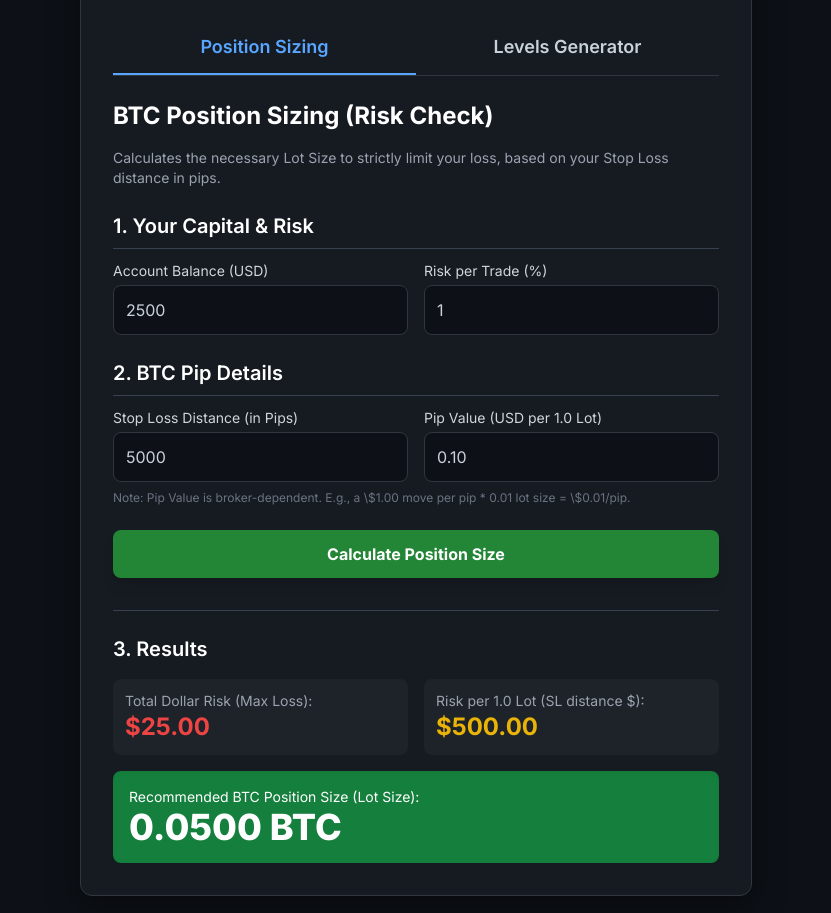
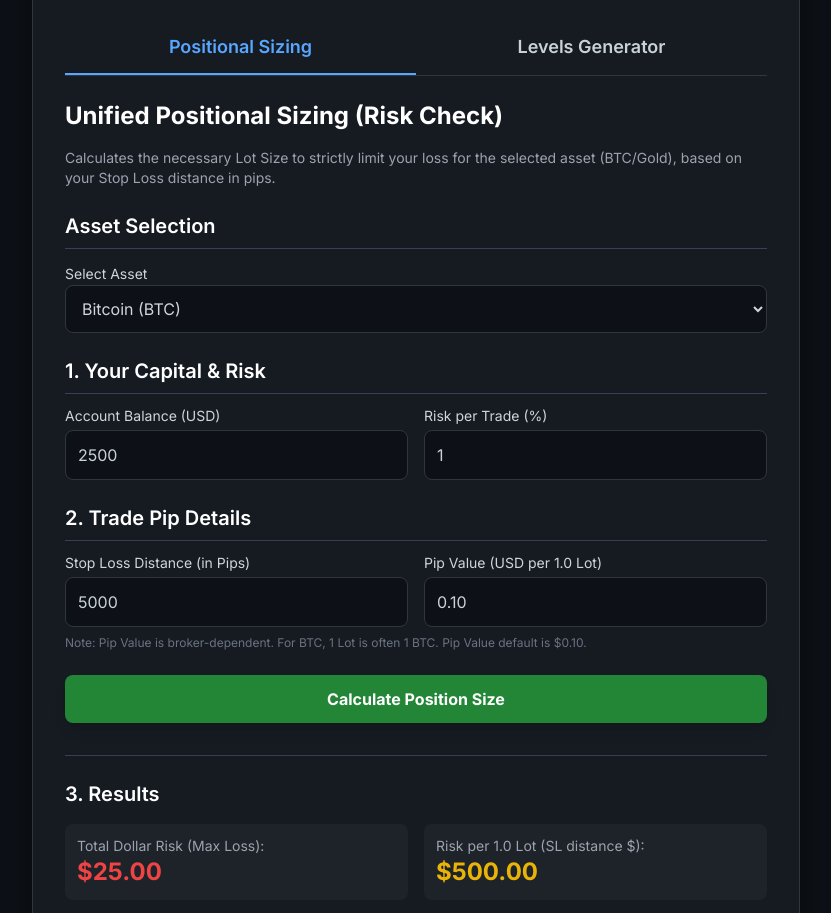
Before and after one commit to YASHBITU/bitcoin, a plain HTML site: page index.html in a window 1280 px wide. Shown: the part 144-1057 px from the top of the page, without its empty margins (224-1055 px from the left). Drawn offline with nearby package versions, Linux system fonts and the light colour scheme.

Commit message:
Update index.html

```diff
--- a/index.html
+++ b/index.html
@@ -9,7 +9,7 @@
     <script src="https://cdn.tailwindcss.com"></script>
     <link href="https://fonts.googleapis.com/css2?family=Inter:wght@400;600;700;800&display=swap" rel="stylesheet">
     <style>
-        /* --- Unified Dark Theme (Based on Lot Calculator) --- */
+        /* --- Unified Dark Theme --- */
         body {
             font-family: 'Inter', sans-serif;
             background-color: #0d1117; /* Dark background */
@@ -20,13 +20,13 @@
             box-shadow: 0 10px 30px rgba(0, 0, 0, 0.5);
             border: 1px solid #30363d;
         }
-        input[type="number"] {
+        input[type="number"], select {
             background-color: #0d1117;
             border: 1px solid #30363d;
             color: #c9d1d9;
             transition: border-color 0.2s;
         }
-        input[type="number"]:focus {
+        input[type="number"]:focus, select:focus {
             border-color: #58a6ff; /* Blue focus ring */
             box-shadow: 0 0 0 3px rgba(88, 166, 255, 0.3);
         }
@@ -68,7 +68,7 @@
 </head>
 <body class="p-4 sm:p-8 flex items-center justify-center min-h-screen">
 
-    <div class="card p-6 sm:p-8 rounded-xl w-full max-w-2xl">
+    <div class="card p-6 sm:p-8 rounded-xl w-full max-w-3xl">
         <header class="text-center mb-6">
             <h1 class="text-4xl font-extrabold text-[#58a6ff] mb-2 tracking-wider">
                 BITOOLS
@@ -80,21 +80,31 @@
 
         <!-- Tab Navigation -->
         <div class="flex border-b border-[#30363d] mb-6">
-            <button id="tab-lot-btn" class="tab-button active flex-1 p-3 text-lg font-semibold rounded-t-lg" onclick="switchTab('lot')">
-                Position Sizing
+            <button id="tab-sizing-btn" class="tab-button active flex-1 p-3 text-lg font-semibold rounded-t-lg" onclick="switchTab('sizing')">
+                Positional Sizing
             </button>
             <button id="tab-level-btn" class="tab-button flex-1 p-3 text-lg font-semibold rounded-t-lg" onclick="switchTab('level')">
                 Levels Generator
             </button>
         </div>
 
-        <!-- --- TOOL 1: POSITION SIZING CALCULATOR --- -->
-        <div id="lot-calculator-tab" class="tab-content">
-            <h2 class="text-2xl font-bold text-white mb-4">BTC Position Sizing (Risk Check)</h2>
-            <p class="text-sm text-gray-400 mb-6">Calculates the necessary Lot Size to strictly limit your loss, based on your Stop Loss distance in pips.</p>
+        <!-- --- TOOL 1: UNIFIED POSITIONAL SIZING CALCULATOR --- -->
+        <div id="sizing-calculator-tab" class="tab-content">
+            <h2 class="text-2xl font-bold text-white mb-4">Unified Positional Sizing (Risk Check)</h2>
+            <p class="text-sm text-gray-400 mb-6">Calculates the necessary Lot Size to strictly limit your loss for the selected asset (BTC/Gold), based on your Stop Loss distance in pips.</p>
 
             <!-- Input Fields Container -->
             <div class="space-y-6 text-gray-300">
+
+                <!-- Asset Selector -->
+                <div>
+                    <h3 class="text-xl font-semibold text-white mb-3 border-b border-gray-700 pb-2">Asset Selection</h3>
+                    <label for="assetSelect" class="text-sm font-medium mb-1">Select Asset</label>
+                    <select id="assetSelect" onchange="updateSizingDefaults()" class="w-full p-3 rounded-lg focus:outline-none">
+                        <option value="btc">Bitcoin (BTC)</option>
+                        <option value="gold">Gold (XAU/USD)</option>
+                    </select>
+                </div>
 
                 <!-- 1. Account Details -->
                 <div>
@@ -113,7 +123,7 @@
 
                 <!-- 2. Trade Details (Pips Method) -->
                 <div>
-                    <h3 class="text-xl font-semibold text-white mb-3 border-b border-gray-700 pb-2">2. BTC Pip Details</h3>
+                    <h3 class="text-xl font-semibold text-white mb-3 border-b border-gray-700 pb-2">2. Trade Pip Details</h3>
                     <div class="grid grid-cols-1 sm:grid-cols-2 gap-4">
                         <div class="flex flex-col">
                             <label for="stopLossPips" class="text-sm font-medium mb-1">Stop Loss Distance (in Pips)</label>
@@ -124,7 +134,7 @@
                             <input type="number" id="pipValue" value="0.10" min="0.000001" step="any" class="p-3 rounded-lg focus:outline-none" required>
                         </div>
                     </div>
-                    <p class="text-xs text-gray-500 mt-2">Note: Pip Value is broker-dependent. E.g., a \$1.00 move per pip * 0.01 lot size = \$0.01/pip.</p>
+                    <p id="pip-note" class="text-xs text-gray-500 mt-2">Note: Pip Value is broker-dependent. For BTC, 1 Lot is often 1 BTC. Pip Value default is \$0.10.</p>
                 </div>
 
                 <button onclick="calculateLotSize()" class="button-primary w-full py-3 mt-4 text-white font-bold rounded-lg shadow-lg hover:shadow-xl transition-all">
@@ -133,7 +143,7 @@
             </div>
 
             <!-- Output Section -->
-            <div id="lot-results" class="mt-8 pt-6 border-t border-gray-700 space-y-4">
+            <div id="sizing-lot-results" class="mt-8 pt-6 border-t border-gray-700 space-y-4">
                 <h2 class="text-xl font-semibold text-white mb-4">3. Results</h2>
 
                 <div class="grid grid-cols-1 sm:grid-cols-2 gap-4">
@@ -148,11 +158,11 @@
                 </div>
 
                 <div class="p-4 bg-green-700 rounded-lg shadow-inner">
-                    <p class="text-sm font-medium text-white">Recommended BTC Position Size (Lot Size):</p>
+                    <p class="text-sm font-medium text-white">Recommended Position Size (Lot Size):</p>
                     <p id="positionSize" class="text-4xl font-extrabold text-white">0.0000 BTC</p>
                 </div>
 
-                <div id="lot-error-message" class="text-red-500 text-center font-medium mt-4 hidden"></div>
+                <div id="sizing-error-message" class="text-red-500 text-center font-medium mt-4 hidden"></div>
             </div>
         </div>
 
@@ -219,14 +229,32 @@
     </div>
 
     <script>
+        /* --- ASSET CONFIGURATION --- */
+        const ASSET_CONFIG = {
+            btc: {
+                pipValue: 0.10,
+                slPips: 5000,
+                unit: 'BTC',
+                note: 'Note: Pip Value is broker-dependent. For BTC, 1 Lot is often 1 BTC. Pip Value default is $0.10.',
+            },
+            gold: {
+                pipValue: 1.00,
+                slPips: 50,
+                unit: 'Lot (100oz)',
+                note: 'Note: For Gold (XAU/USD), 1.0 Lot is typically 100 oz. Pip Value default is $1.00.',
+            }
+        };
+
         /* =========================================================
          * UTILITY FUNCTIONS & TAB LOGIC
          * ========================================================= */
 
         function switchTab(tabId) {
+            // Hide all content and deactivate all buttons
             document.querySelectorAll('.tab-content').forEach(el => el.classList.add('hidden'));
             document.querySelectorAll('.tab-button').forEach(el => el.classList.remove('active'));
 
+            // Activate the selected tab
             const targetContent = document.getElementById(tabId + '-calculator-tab');
             const targetButton = document.getElementById('tab-' + tabId + '-btn');
 
@@ -235,17 +263,31 @@
                 targetButton.classList.add('active');
             }
 
-            // Ensure levels recalculate if switching back to that tab
-            if (tabId === 'level') {
+            // Re-run calculations for the active tab
+            if (tabId === 'sizing') {
+                calculateLotSize();
+            } else if (tabId === 'level') {
                 calculateLevels();
-            } else {
-                calculateLotSize();
             }
         }
 
+        /* --- SIZING TAB: ASSET DEFAULTS MANAGEMENT --- */
+
+        function updateSizingDefaults() {
+            const asset = document.getElementById('assetSelect').value;
+            const config = ASSET_CONFIG[asset];
+
+            // Update inputs with asset-specific defaults
+            document.getElementById('pipValue').value = config.pipValue.toFixed(2);
+            document.getElementById('stopLossPips').value = config.slPips;
+            document.getElementById('pip-note').textContent = config.note;
+
+            // Trigger calculation with new defaults
+            calculateLotSize();
+        }
+
         /* =========================================================
-         * LOT SIZE CALCULATOR LOGIC
-         * (Risk-Only Calculation, based on user's required version)
+         * LOT SIZE CALCULATOR LOGIC (UNIFIED)
          * ========================================================= */
 
         function getValidatedNumber(id) {
@@ -258,23 +300,26 @@
             return value;
         }
 
+        function clearLotError() {
+            document.getElementById('sizing-error-message').classList.add('hidden');
+            document.getElementById('sizing-error-message').textContent = '';
+        }
+
         function displayLotError(message) {
-            const errorElement = document.getElementById('lot-error-message');
+            const errorElement = document.getElementById('sizing-error-message');
             errorElement.textContent = message;
             errorElement.classList.remove('hidden');
             // Clear result fields on error
             document.getElementById('totalRiskAmount').textContent = '$0.00';
             document.getElementById('riskPerUnit').textContent = '$0.00';
-            document.getElementById('positionSize').textContent = '0.0000 BTC';
-        }
-
-        function clearLotError() {
-            document.getElementById('lot-error-message').classList.add('hidden');
-            document.getElementById('lot-error-message').textContent = '';
+            document.getElementById('positionSize').textContent = '0.0000 ' + ASSET_CONFIG[document.getElementById('assetSelect').value].unit;
         }
 
         function calculateLotSize() {
             clearLotError();
+
+            const asset = document.getElementById('assetSelect').value;
+            const unit = ASSET_CONFIG[asset].unit;
 
             const balance = getValidatedNumber('accountBalance');
             const riskP = getValidatedNumber('riskPercent');
@@ -283,7 +328,7 @@
 
             // 1. Validate inputs
             if (balance === null || riskP === null || stopLossPips === null || pipValue === null) {
-                // Do not show error on load if inputs are empty, only if calculation is explicitly triggered with bad data
+                // Do not show error on load if inputs are empty
                 return;
             }
 
@@ -316,7 +361,7 @@
             // 5. Update the UI
             document.getElementById('totalRiskAmount').textContent = `$${riskAmount.toFixed(2)}`;
             document.getElementById('riskPerUnit').textContent = `$${riskPerUnit.toFixed(2)}`;
-            document.getElementById('positionSize').textContent = `${positionSize.toFixed(4)} BTC`;
+            document.getElementById('positionSize').textContent = `${positionSize.toFixed(4)} ${unit}`;
         }
 
         /* =========================================================
@@ -412,10 +457,15 @@
 
         // --- Initial Load ---
         window.onload = function() {
-            // Set initial values and run calculation for the visible tab
-            calculateLotSize();
-            // Run levels once so the table structure is populated
+            // Set initial defaults for the sizing tab and run calculation
+            updateSizingDefaults();
+            // Run levels calculation once so the table structure is populated
             calculateLevels();
+
+            // Set initial active tab state (Sizing is default active)
+            document.getElementById('tab-sizing-btn').classList.add('active');
+            document.getElementById('sizing-calculator-tab').classList.remove('hidden');
+            document.getElementById('level-calculator-tab').classList.add('hidden');
         };
 
     </script>
```
